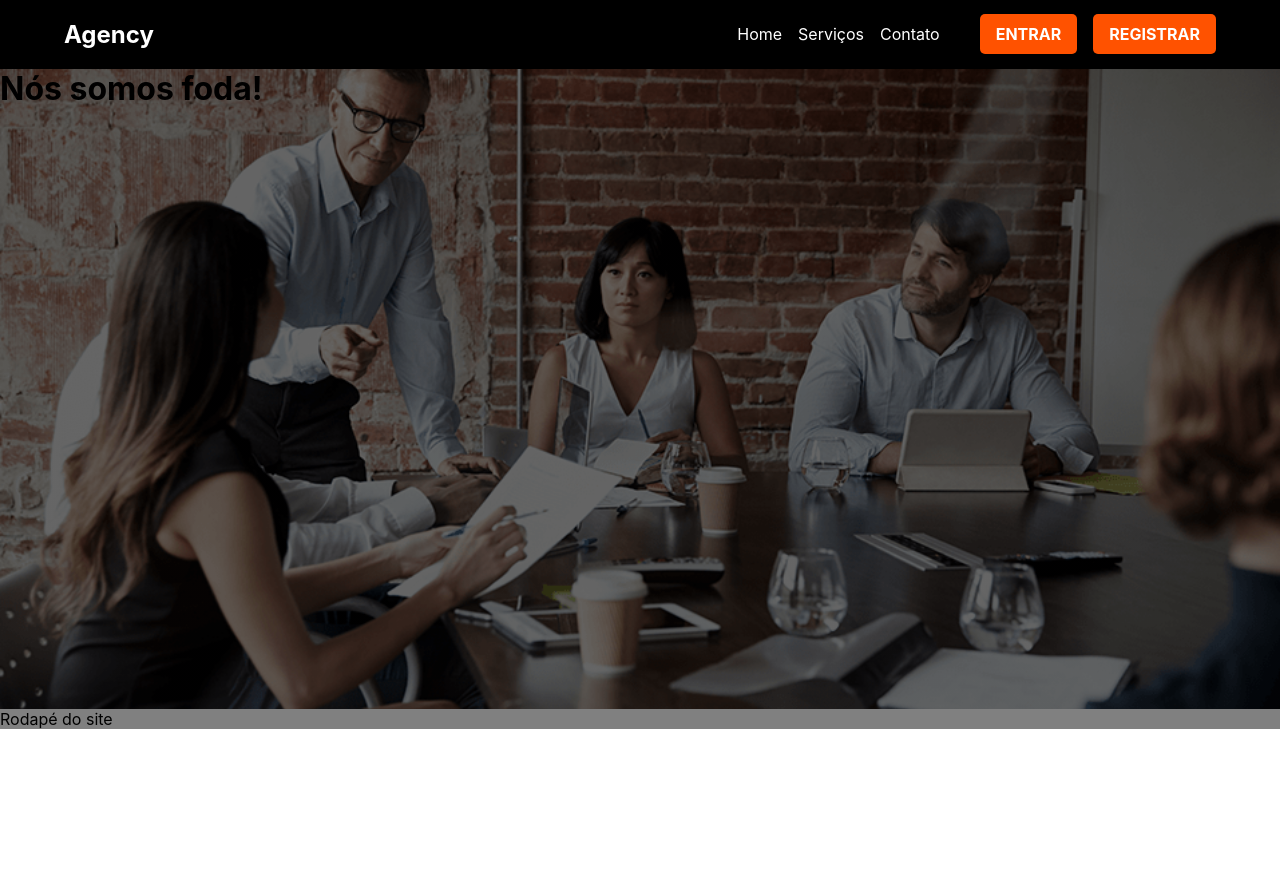
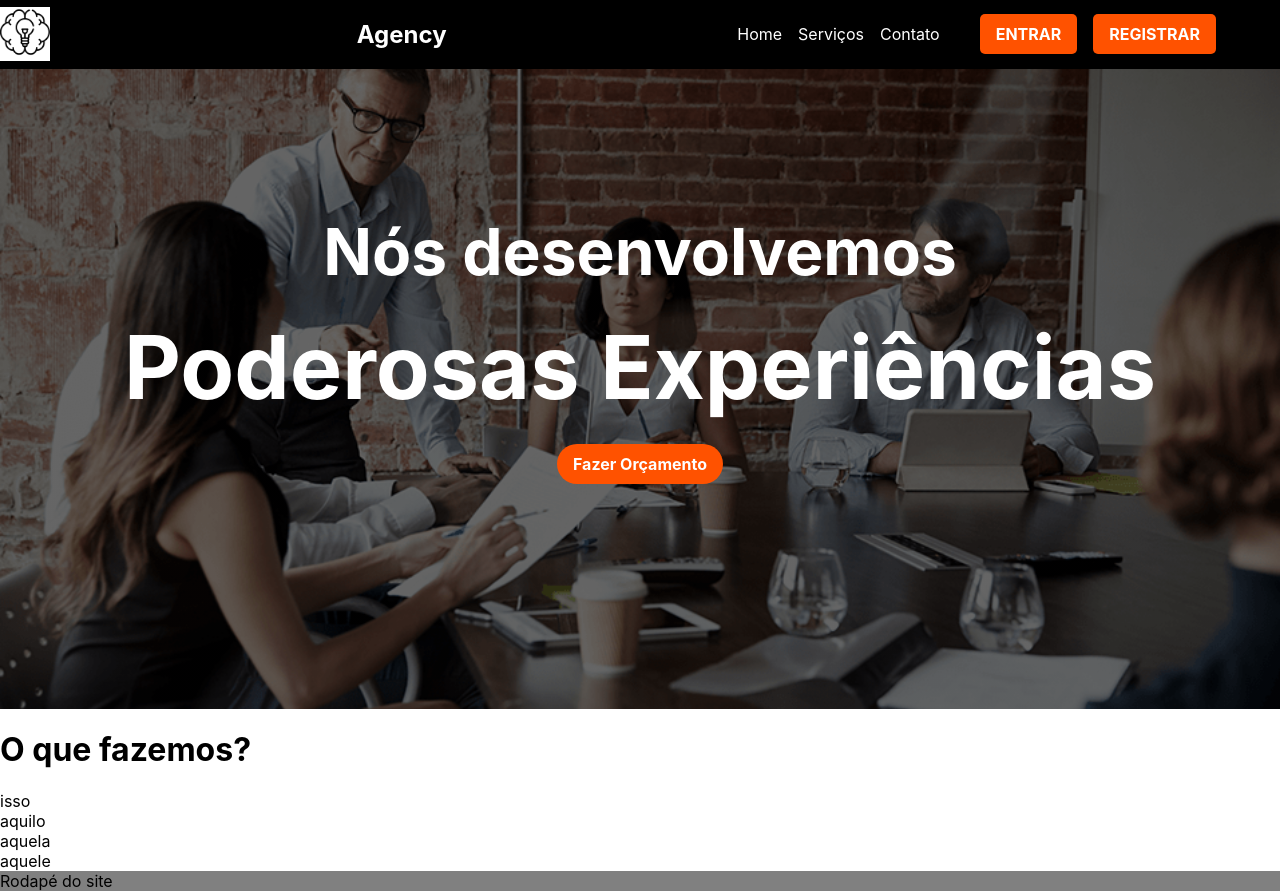
Before and after one commit to dcarvallho/agency-dev, a Next.js app: page / in a window 1280 px wide. Before the commit the page ends 800 px from the top, so only its background shows below. Built offline with nearby package versions, Linux system fonts and the light colour scheme.

Commit message:
Finaliza banner com imagem, inclui logo na navbar ao lado do nome do projeto e implementa estrutura inicial dos serviços

```diff
--- a/components/button/index.js
+++ b/components/button/index.js
@@ -19,7 +19,10 @@ const Button = ({ children, noRounded }) => {
 };
 
 Button.propTypes = {
-  children: PropTypes.node,
+  children: PropTypes.oneOfType([
+    PropTypes.node,
+    PropTypes.object
+  ]),
   noRounded: PropTypes.bool,
 };
 
--- a/components/home/index.js
+++ b/components/home/index.js
@@ -1,12 +1,16 @@
 import React from "react";
+import { TITLES } from "../../constants";
 import style from "./style.module.scss";
+import Button from "../button";
 
 const HomePage = () => {
   return (
     <>
       <div className={style.imageHome}>
-        <div>
-            <h1 style={{ margin: 0, padding: 0 }}>Nós somos foda!</h1>
+        <div className={style.slogan}>
+          <h1>{TITLES.title}</h1>
+          <h2>{TITLES.subtitle}</h2>
+          <Button noRounded={true}>Fazer Orçamento</Button>
         </div>
       </div>
     </>
--- a/components/home/style.module.scss
+++ b/components/home/style.module.scss
@@ -1,6 +1,28 @@
 .imageHome {
-    background: linear-gradient(rgba(0, 0, 0, .6), rgba(0, 0, 0, .6)), url(../../public/images/banner-home.png);
+    background: linear-gradient(rgba(0, 0, 0, 0.6), rgba(0, 0, 0, .6)), url(../../public/images/banner-home.png);
     height: 80vh;
     background-size: cover;
     background-position: center;
 }
+
+.slogan {
+    display: flex;
+    flex-flow: column nowrap;
+    gap: 1.5rem;
+    justify-content: center;
+    align-items: center;
+    font-weight: bold;
+    position: relative;
+    top: 9rem;
+    h1 {
+        margin: 0;
+        font-size: 4rem;
+        color: white;
+    }
+
+    h2 {
+        margin: 0;
+        color: white;
+        font-size: 5.5rem;
+    }
+}
--- /dev/null
+++ b/components/services/index.js
@@ -0,0 +1,17 @@
+import React from 'react'
+
+const Services = () => {
+  return (
+    <div>
+        <h1>O que fazemos?</h1>
+        <div>
+            <div>isso</div>
+            <div>aquilo</div>
+            <div>aquela</div>
+            <div>aquele</div>
+        </div>
+    </div>
+  )
+}
+
+export default Services;
--- a/components/wrapper/navbar/index.js
+++ b/components/wrapper/navbar/index.js
@@ -1,3 +1,4 @@
+import Image from "next/image";
 import React from "react";
 import Button from "../../button";
 import style from "./style.module.scss";
@@ -6,6 +7,14 @@ const Navbar = () => {
   return (
     <div>
       <nav className={style.navbar}>
+        <div style={{ backgroundColor: 'white' }}>
+          <Image
+            src="/images/icon-home.png"
+            alt="Cerébro com lâmpada"
+            height={50}
+            width={50}
+          />
+        </div>
         <h2>Agency</h2>
         <div className={style.navbarRight}>
           <ul className={style.navbarList}>
--- /dev/null
+++ b/constants/index.js
@@ -0,0 +1,4 @@
+export const TITLES = {
+    title: 'Nós desenvolvemos',
+    subtitle: 'Poderosas Experiências'
+}
--- a/pages/index.js
+++ b/pages/index.js
@@ -1,10 +1,12 @@
 import React from "react";
 import HomePage from "../components/home";
+import Services from "../components/services";
 
 const App = () => {
   return (
     <>
       <HomePage />
+      <Services />
     </>
   );
 };
```
Also changed, not shown: public/images/icon-home.png (added).
